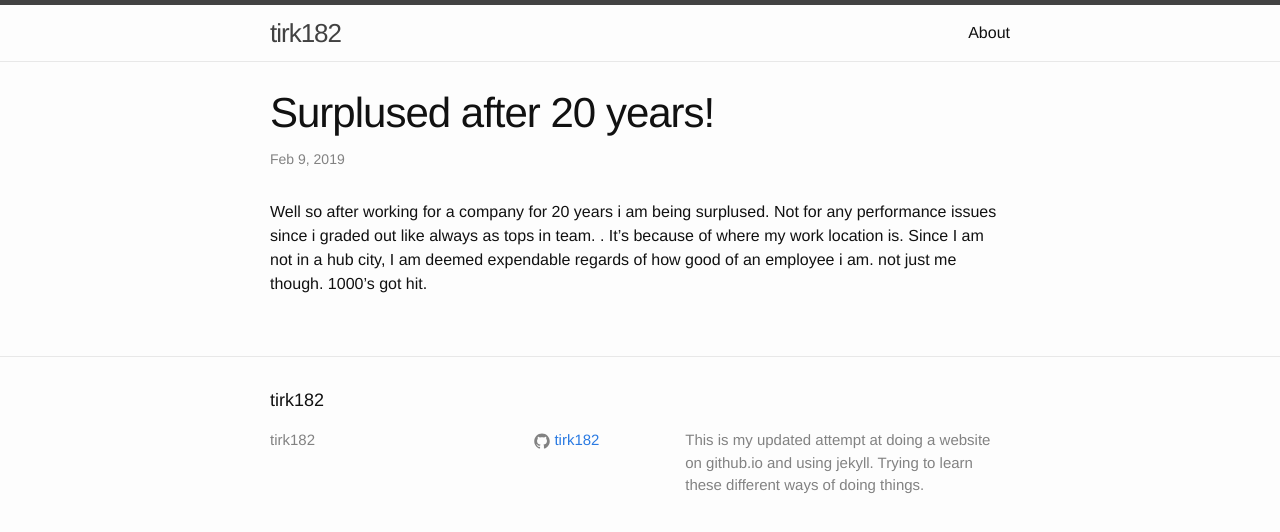
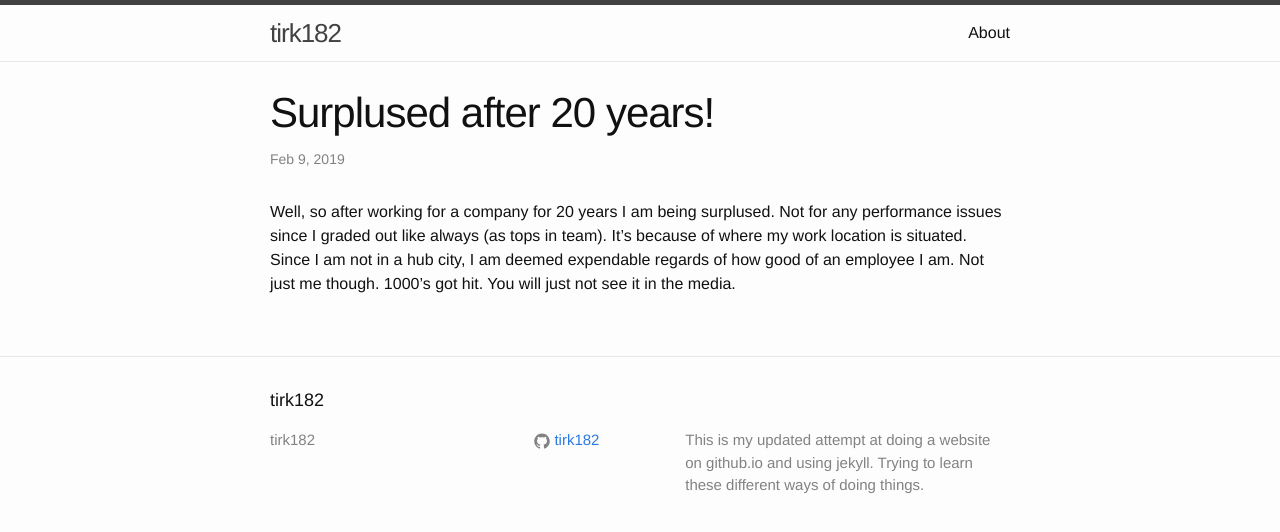
Before and after one commit to tirk182/tirk182.github.io, a Jekyll site: the page built from _posts/2019-02-09-Surplused.md, in a window 1280 px wide. Shown: the top 532 px of the page. Built offline with Jekyll 4.4.1, drawn with Linux system fonts in a browser that asks for light colours.

Commit message:
Update 2019-02-09-Surplused.md

```diff
--- a/_posts/2019-02-09-Surplused.md
+++ b/_posts/2019-02-09-Surplused.md
@@ -4,6 +4,5 @@ title:  "Surplused after 20 years!"
 date:   2019-02-09
 categories: jekyl updates
 ---
-Well so after working for a company for 20 years i am being surplused. Not for any performance issues since i graded out like always as tops in team.
-. It's because of where my work location is. Since I am not in a hub city, I am deemed expendable regards of how good of an employee i am. not just
-me though. 1000's got hit.
+Well, so after working for a company for 20 years I am being surplused. Not for any performance issues since I graded out like always (as tops in team).
+It's because of where my work location is situated. Since I am not in a hub city, I am deemed expendable regards of how good of an employee I am. Not just me though. 1000's got hit. You will just not see it in the media.
```
